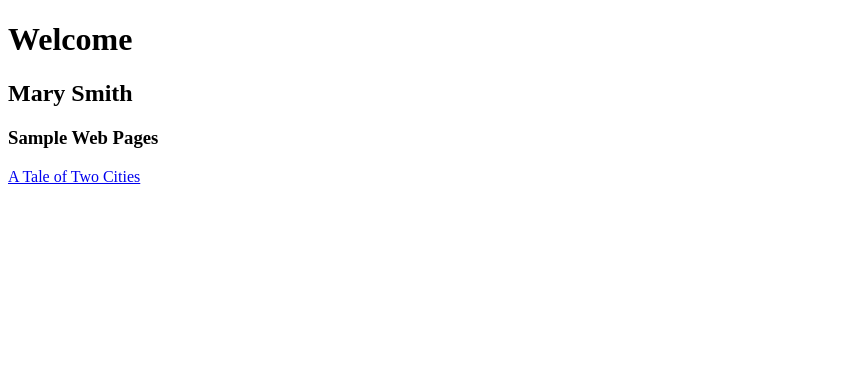
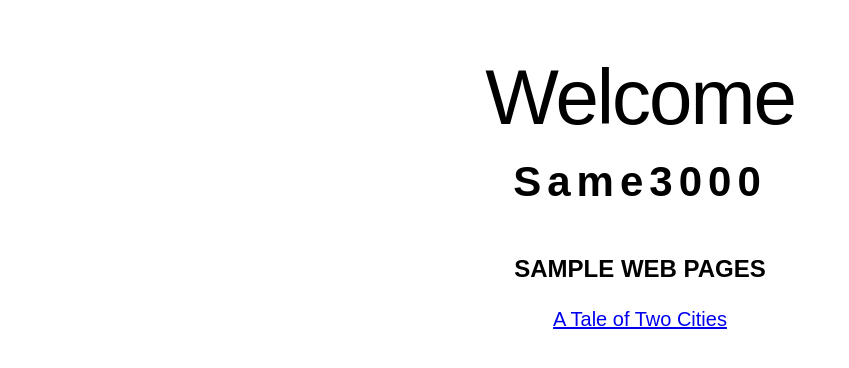
Before and after one commit to Same3000/Same3000.github.io, a plain HTML site: page index.html in a window 1280 px wide. Shown: the whole page, without its empty margins (0-849 px from the left). Drawn offline with Linux system fonts and the light colour scheme.

Commit message:
Add files via upload

```diff
--- a/index.html
+++ b/index.html
@@ -2,14 +2,16 @@
 <html lang ="eng">
 <head>
     <meta charset="UTF-8">
+    <meta name="robots" content="noindex">
     <meta name="viewport" content="width=device-width, initial-scale=1.0">
     <meta http-equiv="X-UA-Compatible" content="ie=edge">
     <title>Same3000 | Home Page</title>
     <meta name="description" content="Welcome to my website that showcases some of my digital creations.">
+    <link rel="stylesheet" href="assets/css/global.css">
 </head>
 <body>
     <h1>Welcome</h1>
-    <h2>Mary Smith</h2>
+    <h2>Same3000</h2>
 
     <h3>Sample Web Pages</h3>
 
```
